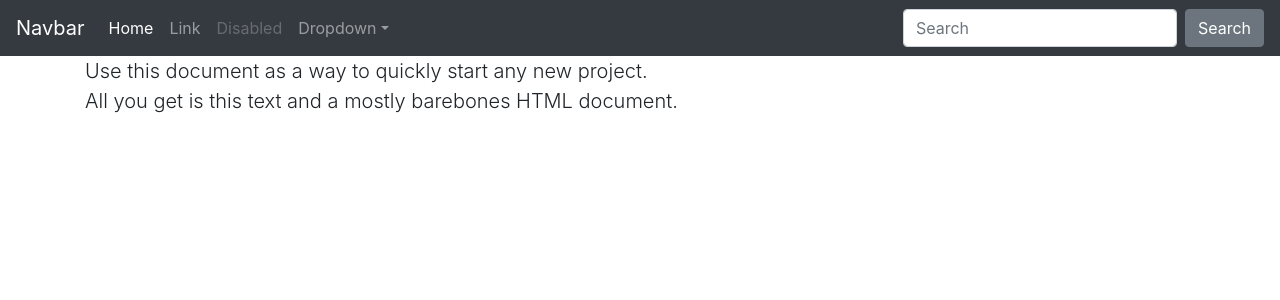
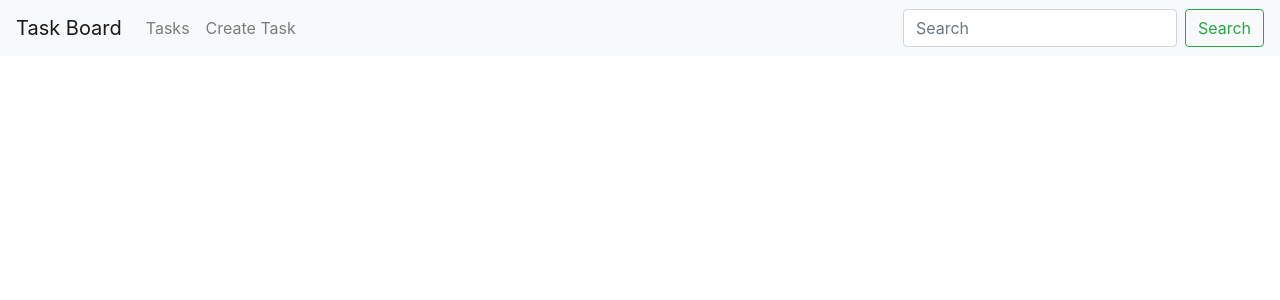
Before and after one commit to ZhAlexR/task_board, a Django app: template templates/base.html in a window 1280 px wide. Shown: the top 300 px of the page. Run offline with Django 4.2, Linux system fonts and the light colour scheme; the template is opened without the code that fills it, so the values that code supplies are empty; some libraries are stand-ins or nearby versions.

Commit message:
Modified home page, added view

```diff
--- a/app_config/urls.py
+++ b/app_config/urls.py
@@ -21,4 +21,5 @@ from django.urls import path, include
 urlpatterns = [
     path("admin/", admin.site.urls),
     path("__debug__/", include("debug_toolbar.urls")),
+    path("", include("board.urls", namespace="board"))
 ] + static(settings.STATIC_URL, document_root=settings.STATIC_ROOT)
--- a/board/admin.py
+++ b/board/admin.py
@@ -1,7 +1,9 @@
 from django.contrib import admin
+from django.contrib.auth import get_user_model
 from django.contrib.auth.admin import UserAdmin
 
 from board.models import Task, TaskType, Position, Worker
+get_user_model()
 
 @admin.register(Worker)
 class WorkerAdmin(UserAdmin):
--- a/board/models.py
+++ b/board/models.py
@@ -45,7 +45,7 @@ class Task(models.Model):
         ("high", "High"),
         ("medium", "Medium"),
         ("low", "Low")
-    ]
+        ]
 
     MEDIUM_PRIORITY = TASK_PRIORITY[2][0]
 
--- a/board/urls.py
+++ b/board/urls.py
@@ -0,0 +1,9 @@
+from django.urls import path
+
+from board.views import IndexListView
+
+app_name = "board"
+
+urlpatterns = [
+    path("", IndexListView.as_view(), name="index"),
+]
--- a/static/css/styles.css
+++ b/static/css/styles.css
@@ -1,15 +1,3 @@
-
-  .bd-placeholder-img {
-    font-size: 1.125rem;
-    text-anchor: middle;
-    -webkit-user-select: none;
-    -moz-user-select: none;
-    -ms-user-select: none;
-    user-select: none;
-  }
-
-  @media (min-width: 768px) {
-    .bd-placeholder-img-lg {
-      font-size: 3.5rem;
-    }
-  }
+.card_link {
+  color: gray;
+}
--- a/templates/base.html
+++ b/templates/base.html
@@ -1,76 +1,45 @@
-<!doctype html>
+<!DOCTYPE html>
 <html lang="en">
   <head>
-    <meta charset="utf-8">
-    <meta name="viewport" content="width=device-width, initial-scale=1, shrink-to-fit=no">
-    <meta name="description" content="">
-    <meta name="author" content="Mark Otto, Jacob Thornton, and Bootstrap contributors">
-    <meta name="generator" content="Hugo 0.101.0">
-    <title> {% block title %} Task Board {% endblock %}</title>
-    <link rel="canonical" href="https://getbootstrap.com/docs/4.6/examples/starter-template/">
-
-    <!-- Bootstrap core CSS -->
-    <link rel="stylesheet" href="https://cdn.jsdelivr.net/npm/bootstrap@4.6.2/dist/css/bootstrap.min.css"
-          integrity="sha384-xOolHFLEh07PJGoPkLv1IbcEPTNtaed2xpHsD9ESMhqIYd0nLMwNLD69Npy4HI+N" crossorigin="anonymous">
-
-    {% load static %}
-    <link rel="stylesheet" href="{% static "css/styles.css" %}">
+      <meta charset="UTF-8">
+      <meta name="viewport" content="width=device-width, initial-scale=1.0">
+      <title>{% block title %}Task Board{% endblock %}</title>
+      <!-- Bootstrap 4 CSS -->
+      <link rel="stylesheet" href="https://maxcdn.bootstrapcdn.com/bootstrap/4.0.0/css/bootstrap.min.css">
+      {% load static %}
+      <link rel="stylesheet" href="{% static "css/styles.css" %}">
   </head>
   <body>
 
-  <nav class="navbar navbar-expand-md navbar-dark bg-dark fixed-top">
-    <a class="navbar-brand" href="#">Navbar</a>
-    <button class="navbar-toggler" type="button" data-toggle="collapse" data-target="#navbarsExampleDefault" aria-controls="navbarsExampleDefault" aria-expanded="false" aria-label="Toggle navigation">
+  <nav class="navbar navbar-expand-lg navbar-light bg-light">
+    <a class="navbar-brand" href="#">Task Board</a>
+    <button class="navbar-toggler" type="button" data-toggle="collapse" data-target="#navbarNav" aria-controls="navbarNav" aria-expanded="false" aria-label="Toggle navigation">
       <span class="navbar-toggler-icon"></span>
     </button>
-
-    <div class="collapse navbar-collapse" id="navbarsExampleDefault">
-      <ul class="navbar-nav mr-auto">
-        <li class="nav-item active">
-          <a class="nav-link" href="#">Home <span class="sr-only">(current)</span></a>
+    <div class="collapse navbar-collapse" id="navbarNav">
+      <ul class="navbar-nav">
+        <li class="nav-item">
+          <a class="nav-link" href="#">Tasks</a>
         </li>
         <li class="nav-item">
-          <a class="nav-link" href="#">Link</a>
-        </li>
-        <li class="nav-item">
-          <a class="nav-link disabled">Disabled</a>
-        </li>
-        <li class="nav-item dropdown">
-          <a class="nav-link dropdown-toggle" href="#" data-toggle="dropdown" aria-expanded="false">Dropdown</a>
-          <div class="dropdown-menu">
-            <a class="dropdown-item" href="#">Action</a>
-            <a class="dropdown-item" href="#">Another action</a>
-            <a class="dropdown-item" href="#">Something else here</a>
-          </div>
+          <a class="nav-link" href="#">Create Task</a>
         </li>
       </ul>
-      <form class="form-inline my-2 my-lg-0">
-        <input class="form-control mr-sm-2" type="text" placeholder="Search" aria-label="Search">
-        <button class="btn btn-secondary my-2 my-sm-0" type="submit">Search</button>
+      <form class="form-inline ml-auto">
+        <input class="form-control mr-sm-2" type="search" placeholder="Search" aria-label="Search">
+        <button class="btn btn-outline-success my-2 my-sm-0" type="submit">Search</button>
       </form>
     </div>
   </nav>
 
-  <main role="main" class="container">
-    {% block content %}{% endblock %}
-    <div class="starter-template">
-      <h1>Bootstrap starter template</h1>
-      <p class="lead">Use this document as a way to quickly start any new project.<br> All you get is this text and a mostly barebones HTML document.</p>
-    </div>
+  <div class="container mt-5">
+      {% block content %}
+      {% endblock %}
+  </div>
 
-  </main><!-- /.container -->
-
-
-  <script src="https://cdn.jsdelivr.net/npm/jquery@3.5.1/dist/jquery.slim.min.js"
-          integrity="sha384-DfXdz2htPH0lsSSs5nCTpuj/zy4C+OGpamoFVy38MVBnE+IbbVYUew+OrCXaRkfj" crossorigin="anonymous">
-  </script>
-  <script>
-      window.jQuery || document.write('<script src="/docs/4.6/assets/js/vendor/jquery.slim.min.js"><\/script>')
-  </script>
-  <script src="/docs/4.6/dist/js/bootstrap.bundle.min.js"
-          integrity="sha384-Fy6S3B9q64WdZWQUiU+q4/2Lc9npb8tCaSX9FK7E8HnRr0Jz8D6OP9dO5Vg3Q9ct" crossorigin="anonymous">
-  </script>
-
-
+  <!-- Bootstrap 4 JS -->
+  <script src="https://code.jquery.com/jquery-3.2.1.slim.min.js"></script>
+  <script src="https://cdnjs.cloudflare.com/ajax/libs/popper.js/1.12.9/umd/popper.min.js"></script>
+  <script src="https://maxcdn.bootstrapcdn.com/bootstrap/4.0.0/js/bootstrap.min.js"></script>
   </body>
 </html>
```
Also changed, not shown: board/views.py (+7 -1 lines), templates/board/index.html (+29 -2 lines).
